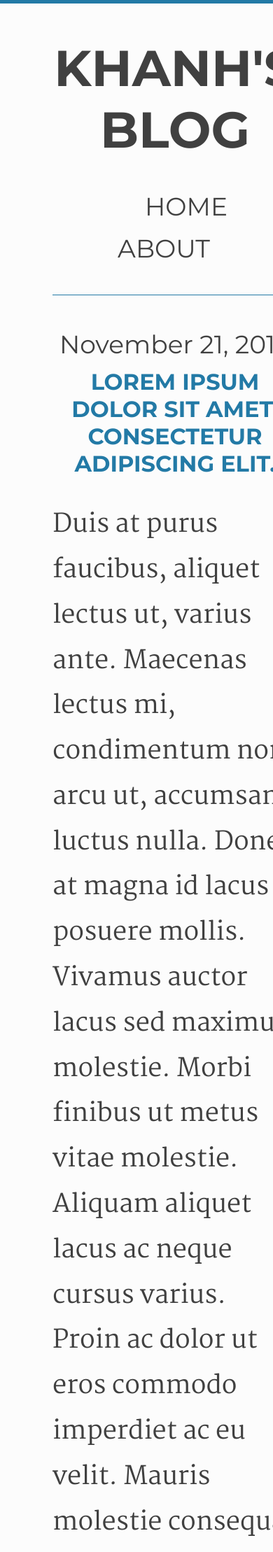
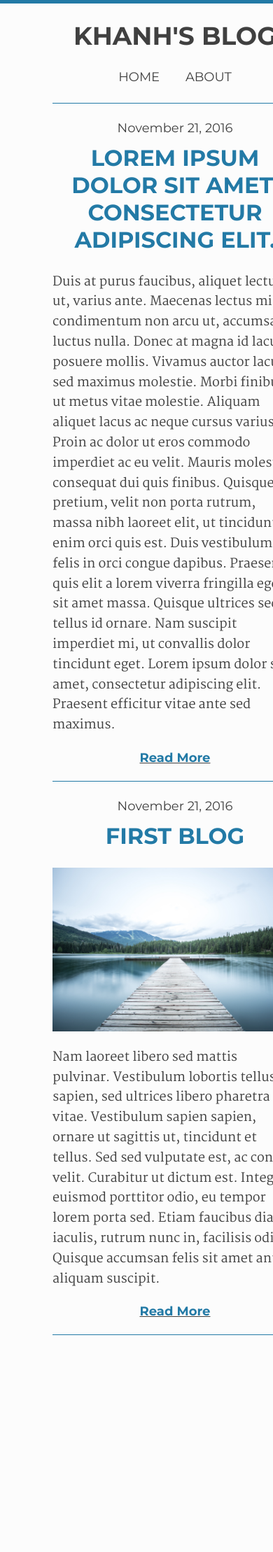
Before and after one commit to khanhnwin/khanhnwin.github.io, a Jekyll site: the page built from index.html, in a window 390 px wide. Shown: the top 2218 px of the page at 70% size. Built offline with Jekyll 4.4.1, drawn with Linux system fonts in a browser that asks for light colours; nearby versions of some CDN libraries; after the commit the page ends 1956 px from its top, so only the background shows below that.

Commit message:
Remove mobile media queries

```diff
--- a/stylesheets/main.css
+++ b/stylesheets/main.css
@@ -8,12 +8,6 @@ body {
   padding-bottom: 3rem;
   min-width: 500px;
   margin: 0 auto;
-}
-
-@media only screen and (max-width: 500px) {
-  body {
-    font-size: 36px;
-  }
 }
 
 a {
@@ -41,12 +35,6 @@ p {
   line-height: 160%;
 }
 
-@media only screen and (max-width: 500px) {
-  p {
-    line-height: 180%;
-  }
-}
-
 .page_container {
   width: 55%;
   margin: 0 auto;
@@ -61,12 +49,6 @@ p {
 @media (max-width: 1130px) {
   .page_container {
     width: 70%;
-  }
-}
-
-@media only screen and (max-device-width: 500px) {
-  .page_container {
-    width: 90%;
   }
 }
 
```
Also changed, not shown: stylesheets/main.sass (+0 -19 lines).
